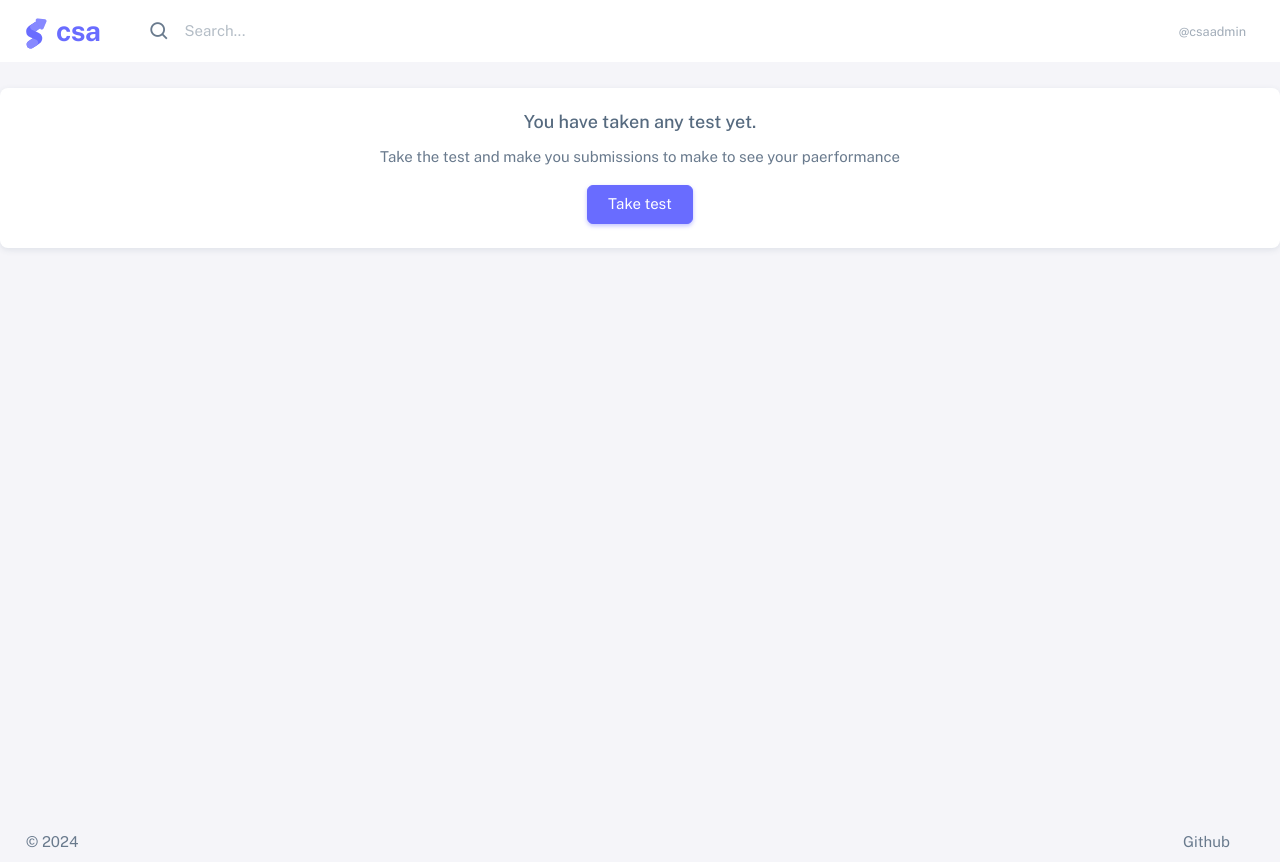
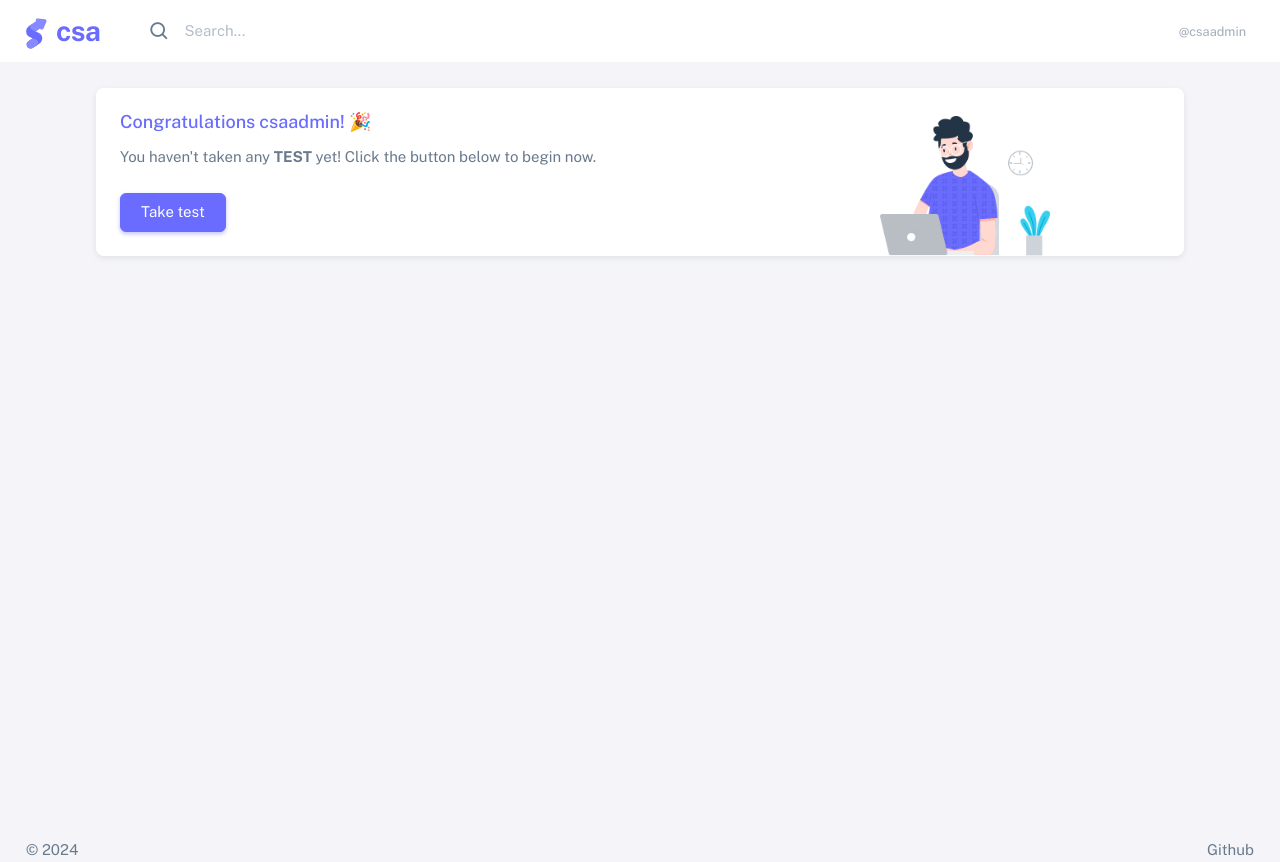
Before and after one commit to coding-fortunatus/Coding_Skill_Assessor, a Django app: page /app/ in a window 1280 px wide. Run offline with Django 5.2, Linux system fonts and the light colour scheme; a user stored in the database is signed in; some libraries are stand-ins or nearby versions.

Commit message:
Modifying the student pages

```diff
--- a/dashboard/templates/students/base.html
+++ b/dashboard/templates/students/base.html
@@ -1,13 +1,13 @@
 {% extends "main.html" %}
-{% block title %}Dashboard{% endblock title %}
+{% block title %}Student Area - Coding Skill Assessor{% endblock title %}
 {% block content %}
 <div class="">
-    <nav class="layout-navbar navbar navbar-expand-xl align-items-center bg-navbar-theme" id="layout-navbar">
+    <nav class="layout-navbar sticky navbar navbar-expand-xl align-items-center bg-navbar-theme" id="layout-navbar">
       <div class="container-fluid">
         <div class="app-brand demo">
-          <a href="index.html" class="app-brand-link">
+          <a href="{% url 'app' %}" class="app-brand-link">
             <span class="app-brand-logo demo">
-              <svg width="25" viewBox="0 0 25 42" version="1.1" xmlns="http://www.w3.org/2000/svg" xmlns:xlink="http://www.w3.org/1999/xlink">
+              <svg width="25" viewBox="0 0 25 42" version="1.1">
                 <defs>
                   <path
                   d="M13.7918663,0.358365126 L3.39788168,7.44174259 C0.566865006,9.69408886 -0.379795268,12.4788597 0.557900856,15.7960551 C0.68998853,16.2305145 1.09562888,17.7872135 3.12357076,19.2293357 C3.8146334,19.7207684 5.32369333,20.3834223 7.65075054,21.2172976 L7.59773219,21.2525164 L2.63468769,24.5493413 C0.445452254,26.3002124 0.0884951797,28.5083815 1.56381646,31.1738486 C2.83770406,32.8170431 5.20850219,33.2640127 7.09180128,32.5391577 C8.347334,32.0559211 11.4559176,30.0011079 16.4175519,26.3747182 C18.0338572,24.4997857 18.6973423,22.4544883 18.4080071,20.2388261 C17.963753,17.5346866 16.1776345,15.5799961 13.0496516,14.3747546 L10.9194936,13.4715819 L18.6192054,7.984237 L13.7918663,0.358365126 Z"
@@ -113,16 +113,16 @@
                     <li>
                       <p class="dropdown-item" >
                         <div class="d-flex">
-                          <div class="flex-grow-1">
+                          <div class="flex-grow-1 px-2">
                             <span class="fw-semibold d-block">{{request.user.first_name}} {{request.user.last_name}}</span>
                           </div>
                         </div>
                       </p>
                     </li>
                     <li>
-                      <a class="dropdown-item" href="{% url "logout" %}">
+                      <a class="dropdown-item px-2 btn btn-outline-danger" href="{% url 'logout' %}">
                         <i class="bx bx-power-off me-2"></i>
-                        <span class="align-middle">Log Out</span>
+                        <span class="align-middle ">Log Out</span>
                       </a>
                     </li>
                   </ul>
@@ -136,7 +136,7 @@
       {% block students %}
       {% endblock students %}
       <footer class="content-footer mt-auto footer bg-footer-theme">
-        <div class="container-fluid d-flex flex-wrap justify-content-between py-2 flex-md-row flex-column">
+        <div class="container-fluid d-flex flex-wrap justify-content-between flex-md-row flex-column">
           <div class="mb-2 mb-md-0">
             &copy;
             <script>
@@ -148,7 +148,7 @@
             <a
               href="https://github.com/coding-fortunatus/Coding_Skill_Assessor"
               target="_blank"
-              class="footer-link me-4"
+              class="footer-link"
               >Github</a
             >
           </div>
--- a/dashboard/templates/students/home.html
+++ b/dashboard/templates/students/home.html
@@ -1,12 +1,40 @@
-{% extends "students/base.html" %}
-{% block students %}
-    <div class="container- flex-grow-1 container-p-y">
-        <div class="card text-center mb-3">
-            <div class="card-body">
-                <h5 class="card-title">You have taken any test yet.</h5>
-                <p class="card-text">Take the test and make you submissions to make to see your paerformance</p>
-                <a href="{% url "test" 'python' %}" class="btn btn-primary">Take test</a>
-            </div>
-        </div>
-    </div>
+{% extends "students/base.html" %} {% block students %} {% load static %}
+<div class="container flex-grow-1 container-p-y">
+	<div class="row">
+		<div class="col align-self-center order-0">
+			<div class="card">
+				<div class="d-flex align-items-end row">
+					<div class="col-sm-7">
+						<div class="card-body">
+							<h5 class="card-title text-primary">
+								Congratulations {{request.user.username}}! 🎉
+							</h5>
+							<p class="mb-4">
+								You haven't taken any
+								<span class="fw-bold"> TEST </span> yet! Click
+								the button below to begin now.
+							</p>
+
+							<a
+								href="{% url 'test' 'python' %}"
+								class="btn btn-primary"
+								>Take test</a
+							>
+						</div>
+					</div>
+					<div class="col-sm-5 text-center text-sm-left">
+						<div class="card-body pb-0 px-0 px-md-2">
+							<img
+								src="{% static 'assets/img/illustrations/man-with-laptop-light.png' %}"
+								height="140"
+								alt="View Badge User"
+								data-app-dark-img="illustrations/man-with-laptop-dark.png"
+								data-app-light-img="illustrations/man-with-laptop-light.png" />
+						</div>
+					</div>
+				</div>
+			</div>
+		</div>
+	</div>
+</div>
 {% endblock students %}
--- a/home/templates/assessor/home.html
+++ b/home/templates/assessor/home.html
@@ -29,7 +29,7 @@
 					data-app-light-img="illustrations/coding skill assessor.png" />
 			</div>
 		</div>
-		<a href="{% url 'register' %}" class="btn btn-primary">Get started</a>
+		<a href="{% url 'login' %}" class="btn btn-primary">Get started</a>
 	</div>
 </div>
 
--- a/home/views.py
+++ b/home/views.py
@@ -47,7 +47,7 @@ def login_view(request):
 @login_required(redirect_field_name="login")
 def logout_view(request):
     logout(request)
-    return redirect("home")
+    return redirect("login")
 
 
 def test(request):
```
Also changed, not shown: dashboard/templates/students/test.html (+20 -19 lines), home/templates/assessor/register.html (+47 -91 lines), db.sqlite3.
